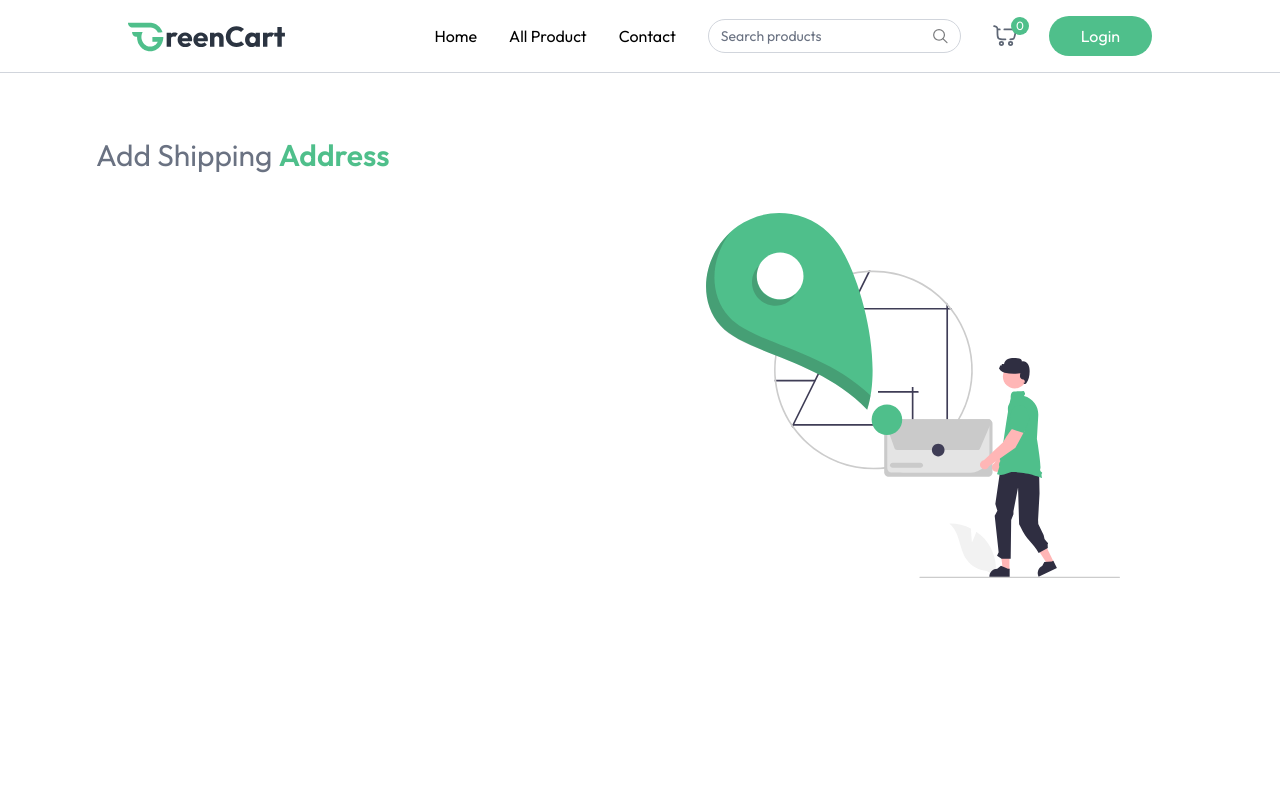
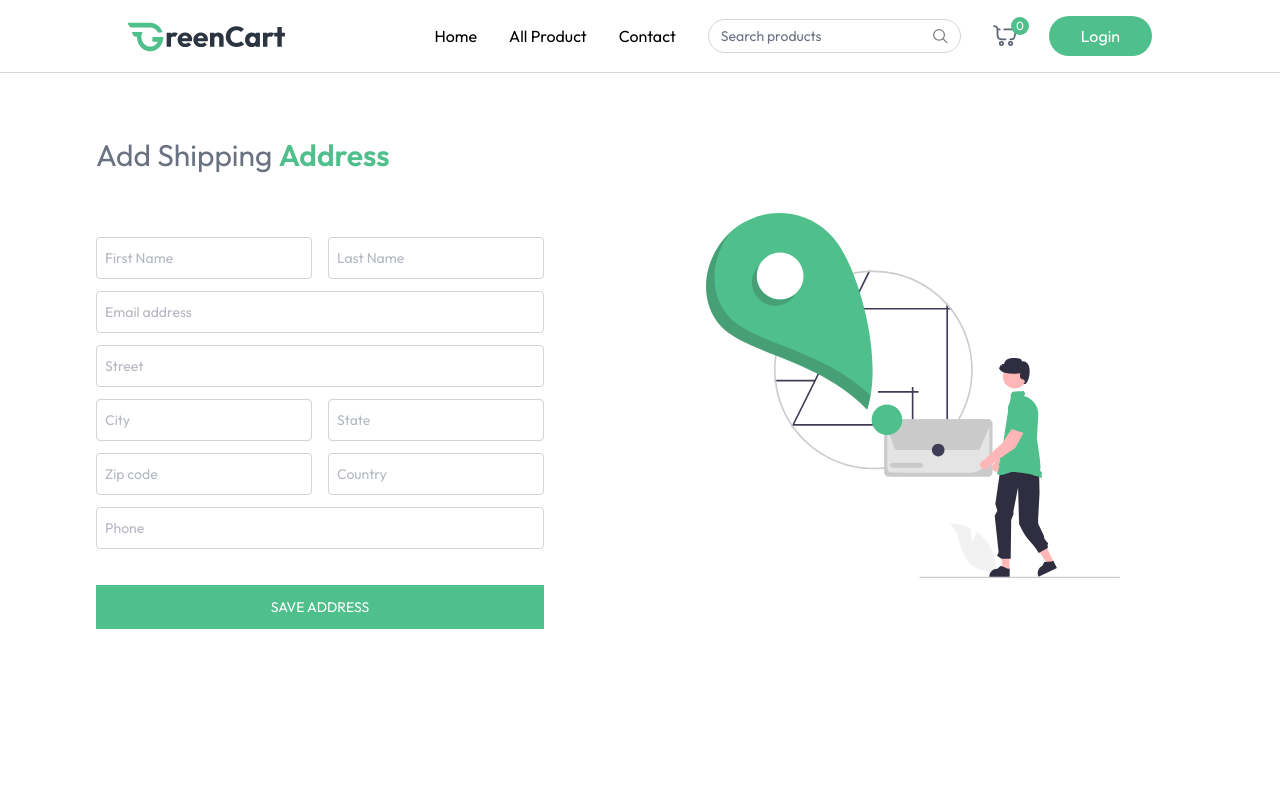
Before and after one commit to Manikandan1818/freshcart, a React (Vite) app in the folder client/: page /add-address in a window 1280 px wide. Shown: the top 800 px of the page. Built offline with nearby package versions, Linux system fonts and the light colour scheme.

Commit message:
Add address comp completed

```diff
--- a/client/src/pages/AddAddress.jsx
+++ b/client/src/pages/AddAddress.jsx
@@ -1,9 +1,15 @@
 import React, { useState } from "react";
 import { assets } from "../assets/assets";
+// import InputField from "../components/Input";
 
-// Input Field Component
-
-const InputField = ({ type, placeholder, name, handleChange, address }) => {
+export const InputField = ({
+  type,
+  placeholder,
+  name,
+  handleChange,
+  address,
+}) => {
+  return (
     <input
       className="w-full px-2 py-2.5 border border-gray-500/30 rounded outline-none text-gray-500 focus:border-primary transition"
       type={type}
@@ -12,9 +18,9 @@ const InputField = ({ type, placeholder, name, handleChange, address }) => {
       name={name}
       address={address[name]}
       required
-  />;
+    />
+  );
 };
-
 const AddAddress = () => {
   const [address, setAddress] = useState({
     firstName: "",
@@ -32,7 +38,7 @@ const AddAddress = () => {
     const { name, value } = e.target;
 
     setAddress((prevAddress) => ({
-      ...AddAddress,
+      ...prevAddress,
       [name]: value,
     }));
   };
@@ -72,6 +78,55 @@ const AddAddress = () => {
               type="email"
               placeholder="Email address"
             />
+            <InputField
+              handleChange={handleChange}
+              address={address}
+              name="street"
+              type="text"
+              placeholder="Street"
+            />
+            <div className="grid grid-cols-2 gap-4">
+              <InputField
+                handleChange={handleChange}
+                address={address}
+                name="city"
+                type="text"
+                placeholder="City"
+              />
+              <InputField
+                handleChange={handleChange}
+                address={address}
+                name="state"
+                type="text"
+                placeholder="State"
+              />
+            </div>
+            <div className="grid grid-cols-2 gap-4">
+              <InputField
+                handleChange={handleChange}
+                address={address}
+                name="zipcode"
+                type="number"
+                placeholder="Zip code"
+              />
+              <InputField
+                handleChange={handleChange}
+                address={address}
+                name="country"
+                type="text"
+                placeholder="Country"
+              />
+            </div>
+            <InputField
+              handleChange={handleChange}
+              address={address}
+              name="phone"
+              type="text"
+              placeholder="Phone"
+            />
+            <button className="w-full mt-6 bg-primary text-white py-3 hover:bg-primary-dull transition cursor-pointer uppercase">
+              Save address
+            </button>
           </form>
         </div>
         <img
```
Lines whose indentation alone changed are shown as unchanged.
